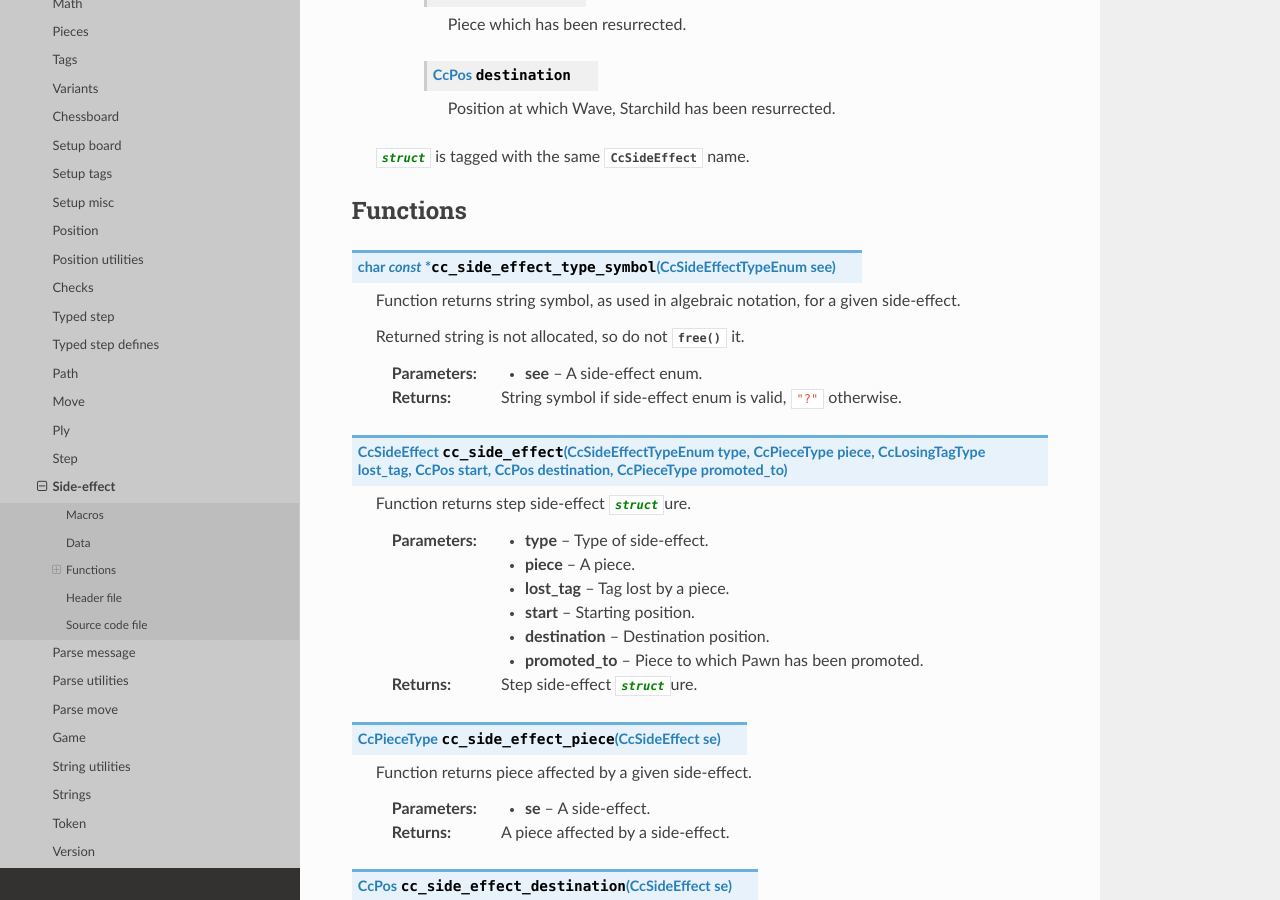
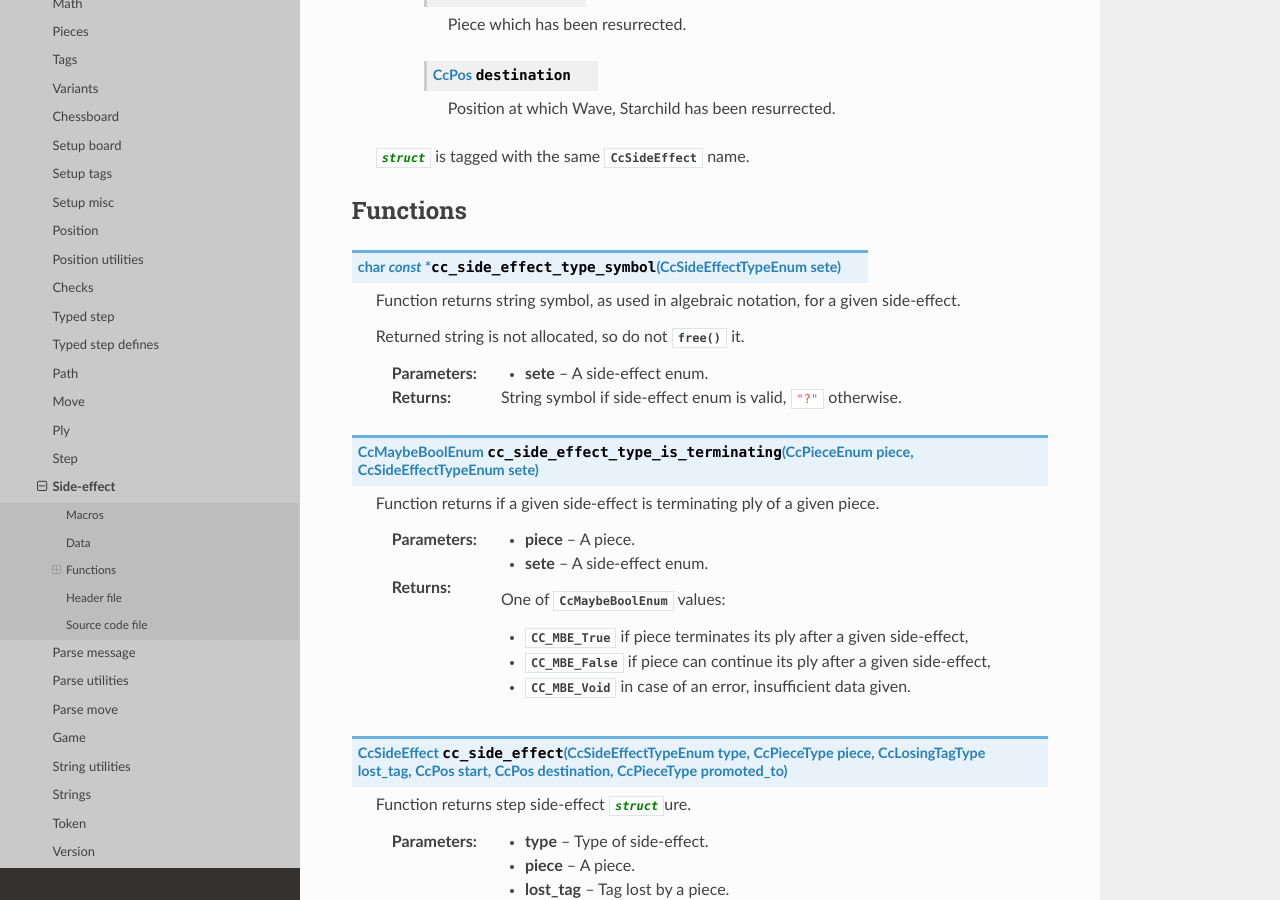
Before and after one commit to mmlacak/crochess, a Sphinx documentation site: the page built from docs/source/libcc/ccsideeffect.rst, in a window 1280 px wide and 900 px high, scrolled down 5713 px. Built offline with Sphinx 7.4.7 and the Read the Docs theme 3.1.0, drawn with Linux system fonts in a browser that asks for light colours.

Commit message:
Added side-effect piece checker + docs.

```diff
--- a/docs/source/conf.py
+++ b/docs/source/conf.py
@@ -26,10 +26,10 @@ copyright = '2021, Mario Mlačak'
 author = 'Mario Mlačak'
 
 # The short X.Y version
-version = "0.0.1.114:1293+20250204.091054"   # docs-new-lib-short-version-major-minor-feature-commit+meta~breaks-place-marker
+version = "0.0.1.115:1294+20250206.175050"   # docs-new-lib-short-version-major-minor-feature-commit+meta~breaks-place-marker
 
 # The full version, including alpha/beta/rc tags
-release = "0.0.1.114:1293+20250204.091054"   # docs-new-lib-full-version-major-minor-feature-commit+meta~breaks-place-marker
+release = "0.0.1.115:1294+20250206.175050"   # docs-new-lib-full-version-major-minor-feature-commit+meta~breaks-place-marker
 
 
 # -- General configuration ---------------------------------------------------
--- a/docs/source/libcc/ccsideeffect.rst
+++ b/docs/source/libcc/ccsideeffect.rst
@@ -305,14 +305,26 @@ Data
 Functions
 ---------
 
-.. c:function:: char const * cc_side_effect_type_symbol( CcSideEffectTypeEnum see )
+.. c:function:: char const * cc_side_effect_type_symbol( CcSideEffectTypeEnum sete )
 
     Function returns string symbol, as used in algebraic notation, for a given side-effect.
 
     Returned string is not allocated, so do not :c:func:`free()` it.
 
-    :param see: A side-effect enum.
+    :param sete: A side-effect enum.
     :returns: String symbol if side-effect enum is valid, ``"?"`` otherwise.
+
+.. c:function:: CcMaybeBoolEnum cc_side_effect_type_is_terminating( CcPieceEnum piece, CcSideEffectTypeEnum sete )
+
+    Function returns if a given side-effect is terminating ply of a given piece.
+
+    :param piece: A piece.
+    :param sete: A side-effect enum.
+    :returns: One of :c:enum:`CcMaybeBoolEnum` values:
+
+        * :c:enumerator:`CC_MBE_True` if piece terminates its ply after a given side-effect,
+        * :c:enumerator:`CC_MBE_False` if piece can continue its ply after a given side-effect,
+        * :c:enumerator:`CC_MBE_Void` in case of an error, insufficient data given.
 
 .. c:function:: CcSideEffect cc_side_effect( CcSideEffectTypeEnum type, CcPieceType piece, CcLosingTagType lost_tag, CcPos start, CcPos destination, CcPieceType promoted_to )
 
```
Also changed, not shown: README.md (+2 -2 lines), 5 other files.
